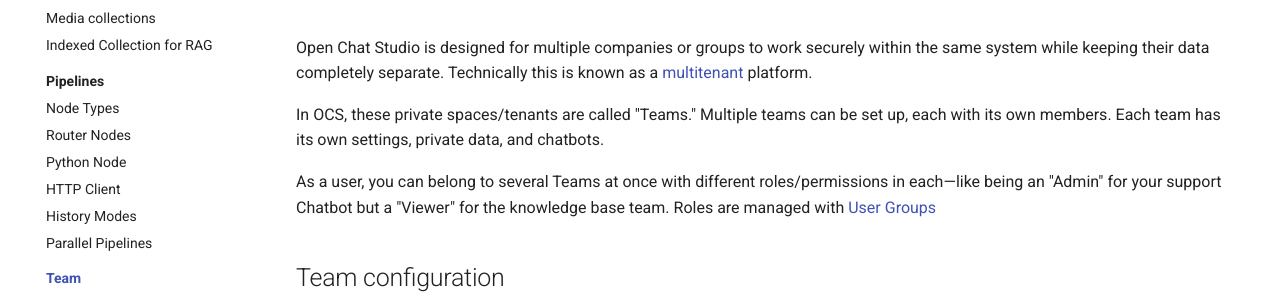
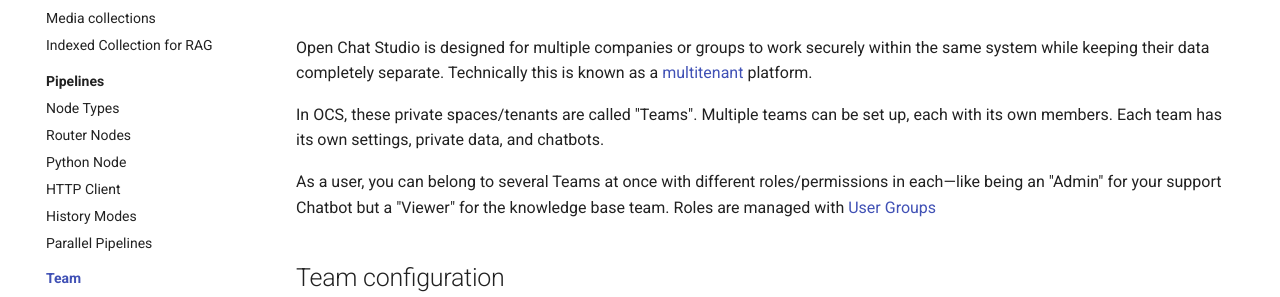
Before and after one commit to dimagi/open-chat-studio-docs, an MkDocs documentation site: the page built from docs/concepts/team/index.md, in a window 1280 px wide and 954 px high. Shown: the part 193-490 px from the top of the window. Built offline with MkDocs 1.6.1 and Material for MkDocs 9.7.7, drawn with Linux system fonts in a browser that asks for light colours; a script that is not in the unit is left out; comment, search, counter and statistics services are not loaded.

Commit message:
Update from review
Co-authored-by: Simon Kelly <skelly@dimagi.com>

```diff
--- a/docs/concepts/team/index.md
+++ b/docs/concepts/team/index.md
@@ -6,7 +6,7 @@
 
 Open Chat Studio is designed for multiple companies or groups to work securely within the same system while keeping their data completely separate. Technically this is known as a [multitenant](https://en.wikipedia.org/wiki/Multitenancy) platform.
 
-In OCS, these private spaces/tenants are called "Teams." Multiple teams can be set up, each with its own members. Each team has its own settings, private data, and chatbots.
+In OCS, these private spaces/tenants are called "Teams". Multiple teams can be set up, each with its own members. Each team has its own settings, private data, and chatbots.
 
 As a user, you can belong to several Teams at once with different roles/permissions in each—like being an "Admin" for your support Chatbot but a "Viewer" for the knowledge base team. Roles are managed with [User Groups](groups.md)
 
```
